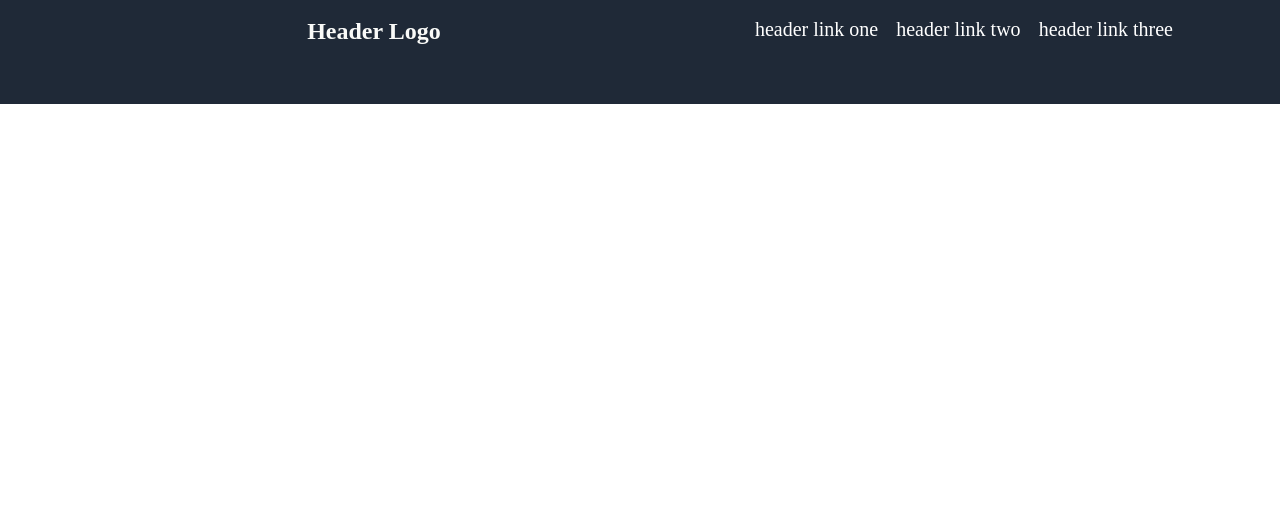
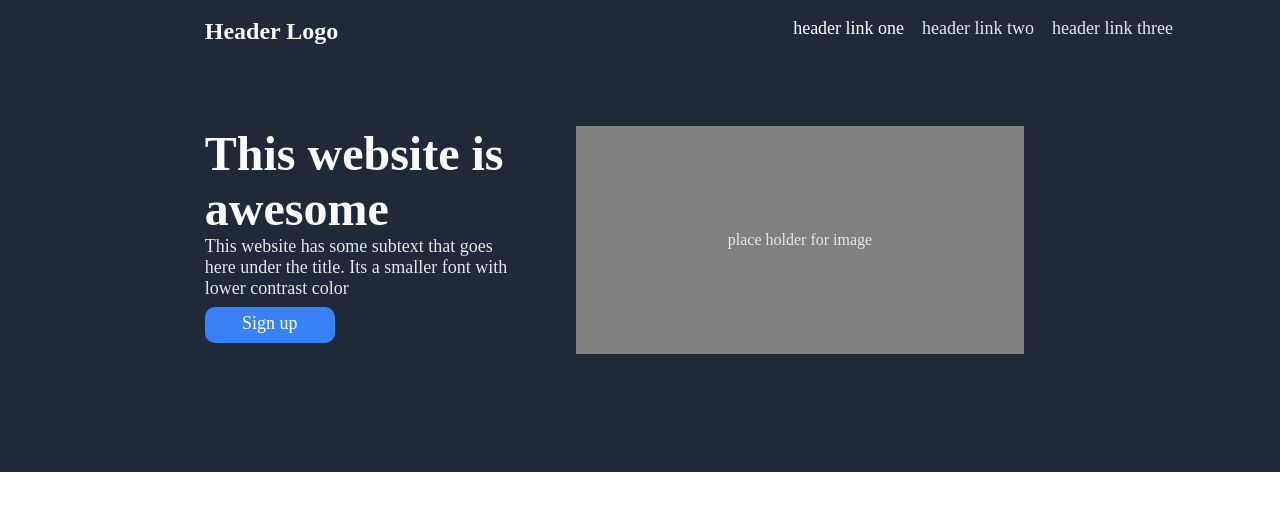
Before and after one commit to InsaneMatrix/landingpage, a plain HTML site: page index.html in a window 1280 px wide. Drawn offline with Linux system fonts and the light colour scheme.

Commit message:
Completed the 1st two layers

```diff
--- a/index.html
+++ b/index.html
@@ -14,12 +14,12 @@
         }
         nav{
             background-color: #1F2937;
-            height: 13vh;
+            height: 9vh;
         }
         h1{
             display: inline;
             color: #F9FAF8;
-            margin: 100px 24vw;
+            margin: 100px 16vw;
         }
         ul{
             margin-right: 100px;
@@ -37,6 +37,48 @@
         nav ul li a{
             color:white;
         }
+        #color1{
+            font-size: 18px;
+            color: #E5E7EB;
+        }
+        .main{
+            font-size:48px;
+            font-weight: 800;
+            color: #F9FAF8;
+        }
+        .intro{
+            display:inline-flex;
+            height: 50vh;
+            width:100vw;
+            background-color:#1F2937;
+        }
+        .text{
+            width:24vw;
+            height:100%;
+            margin-left:16vw;
+
+        }
+        .signup{
+            background-color: #3882f6;
+            color:white;
+            border-radius: 10px;
+            width:130px;
+            height:30px;
+            text-align: center;
+            font-size:18px;
+            padding-top: 6px;;
+            margin-top:1vh;
+        }
+        .imageholder{
+            width:35vw;
+            height:57%;
+            margin-left:5vw;
+            background-color: gray;
+            color:#E5E7EB;
+            text-align: center;
+            display:grid;
+            place-items: center;
+        }
 
     </style>
 </head>
@@ -45,12 +87,14 @@
         <br>
         <h1>Header Logo</h1>
         <ul>
-            <li><a href="google.com">header link one  </a></li>
-            <li>header link two  </li>
-            <li>header link three  </li>
+            <li id="color1"><a href="https://google.com">header link one  </a></li>
+            <li id="color1">header link two  </li>
+            <li id="color1">header link three  </li>
         </ul>
     </nav>
-
-
+    <div class="intro"><div class="text">
+       <br><br><br><p class="main">This website is awesome</p>
+<p id="color1">This website has some subtext that goes here under the title. Its a smaller font with lower contrast color</p><div class="signup">Sign up</div></div>
+<div><br><br><br><div class="imageholder">place holder for image</div></div></div>
 </body>
 </html>
```
